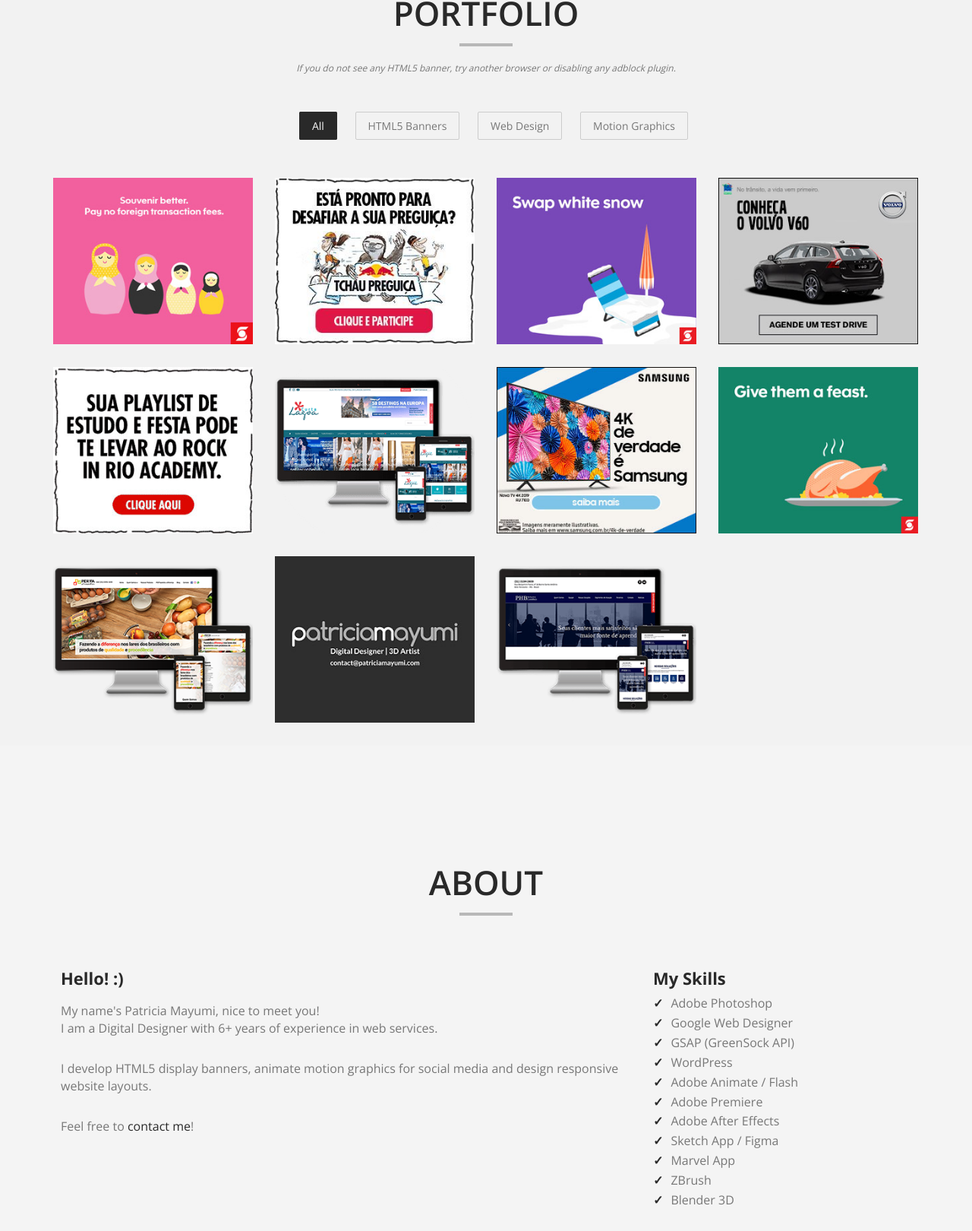
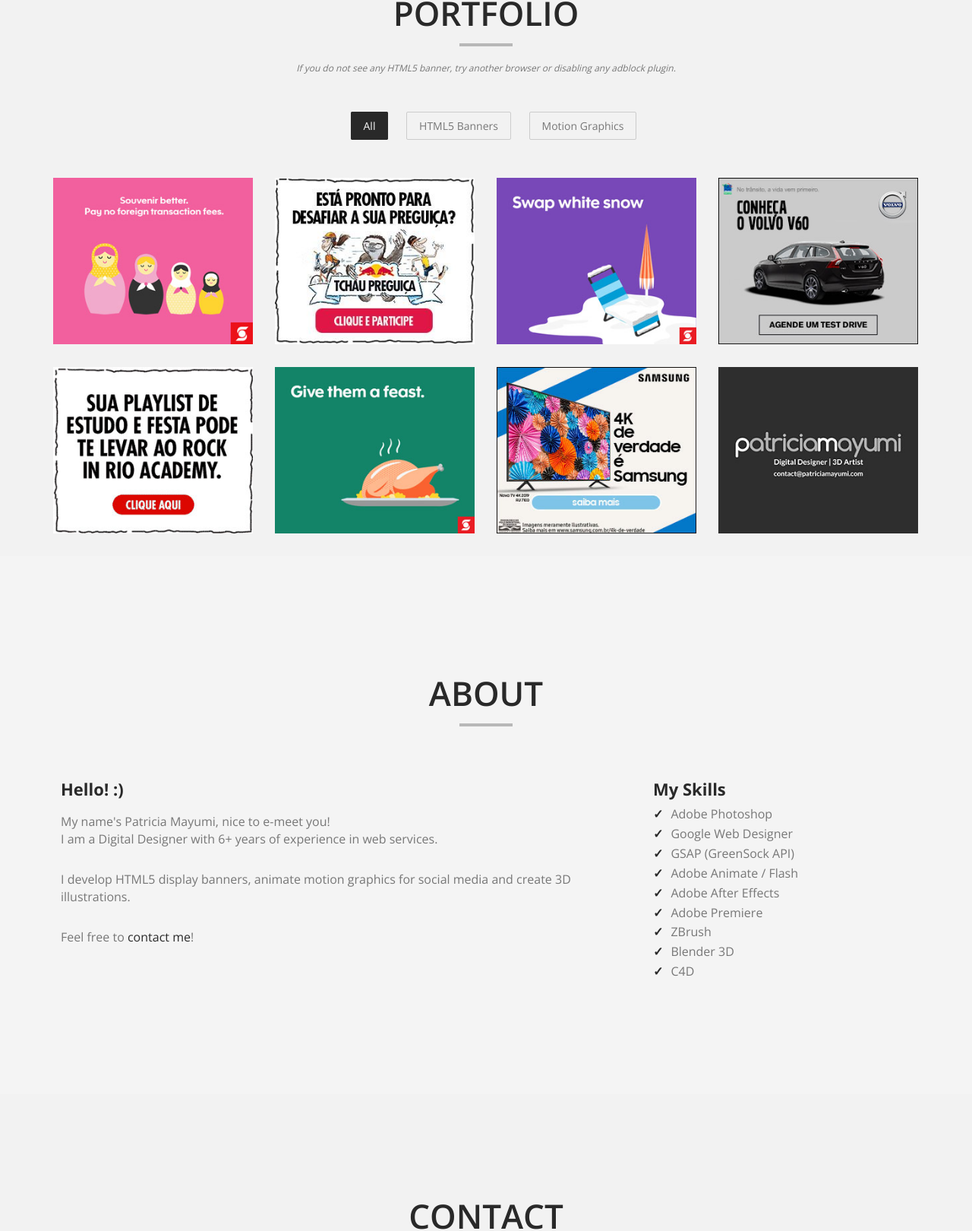
Before and after one commit to patmayumi/portfolio, a plain HTML site: page index.html in a window 1280 px wide. Shown: the part 943-2563 px from the top of the page at 76% size. Drawn offline with nearby package versions, Linux system fonts and the light colour scheme.

Commit message:
Add 3D / Remove webdesign

```diff
--- a/index.html
+++ b/index.html
@@ -72,7 +72,7 @@
         <div class="col-md-12">
             <img src="img/logo_patricia-mayumi.png" alt="Logo Patricia Mayumi" class="logo">
             <h1>I'm a <span class="highlight">Digital Designer</span>.</h1>
-            <p class="intro-text">I develop <span class="highlight">HTML5 animated banners</span> , animate <span class="highlight">motion graphics</span> and design <span class="highlight">UI layouts</span>.</p>
+            <p class="intro-text">I develop <span class="highlight">HTML5 animated banners</span> , animate <span class="highlight">motion graphics</span> and create <span class="highlight">3D illustrations</span>.</p>
           </div>
       </div>
     </div>
@@ -94,7 +94,7 @@
           <ol class="type">
             <li><a href="#" data-filter="*" class="active">All</a></li>
             <li><a href="#" data-filter=".banners">HTML5 Banners</a></li>
-            <li><a href="#" data-filter=".webdesign">Web Design</a></li>
+            <!-- <li><a href="#" data-filter=".3D">3D</a></li> -->
             <li><a href="#" data-filter=".mograph">Motion Graphics</a></li>
           </ol>
         </li>
@@ -159,14 +159,14 @@
           </div>
         </div>
 
-        <div class="col-xs-12 col-sm-6 col-md-3 col-lg-3 webdesign">
+        <div class="col-xs-12 col-sm-6 col-md-3 col-lg-3 banners">
           <div class="portfolio-item">
-            <div class="hover-bg"> <a href="http://www.curtalagoa.com.br" target="_blank">
+            <div class="hover-bg"> <a href="https://patmayumi.github.io/scotia_momentum_bcb_728x90/" target="_blank" title="Red Bull - Stay Fitr">
               <div class="hover-text">
-                <h4>Curta Lagoa</h4>
-                <p>Web Design</p>
+                <h4>Scotiabank - Banner 728x90</h4>
+                <p>HTML5 Banner / GWD</p>
               </div>
-              <img src="img/portfolio/web_curtalagoa.png" class="img-responsive portfolio-item-center" alt="Curta Lagoa"> </a> </div>
+              <img src="img/portfolio/banner_300x250_scotia_feast.jpg" class="img-responsive portfolio-item-center" alt="Scotiabank Banner"> </a> </div>
           </div>
         </div>
 
@@ -181,28 +181,6 @@
           </div>
         </div>
 
-        <div class="col-xs-12 col-sm-6 col-md-3 col-lg-3 banners">
-          <div class="portfolio-item">
-            <div class="hover-bg"> <a href="https://patmayumi.github.io/scotia_momentum_bcb_728x90/" target="_blank" title="Red Bull - Stay Fitr">
-              <div class="hover-text">
-                <h4>Scotiabank - Banner 728x90</h4>
-                <p>HTML5 Banner / GWD</p>
-              </div>
-              <img src="img/portfolio/banner_300x250_scotia_feast.jpg" class="img-responsive portfolio-item-center" alt="Scotiabank Banner"> </a> </div>
-          </div>
-        </div>
-
-        <div class="col-xs-12 col-sm-6 col-md-3 col-lg-3 webdesign">
-          <div class="portfolio-item">
-            <div class="hover-bg"> <a href="http://www.perfaalimentos.com.br" target="_blank">
-              <div class="hover-text">
-                <h4>PERFA Alimentos</h4>
-                <p>Web Design</p>
-              </div>
-              <img src="img/portfolio/web_perfa.png" class="img-responsive portfolio-item-center" alt="Perfa Alimentos"> </a> </div>
-          </div>
-        </div>
-
         <div class="col-xs-12 col-sm-6 col-md-3 col-lg-3 mograph">
           <div class="portfolio-item">
             <div class="hover-bg"> <a href="https://vimeo.com/372281355" target="_blank">
@@ -211,17 +189,6 @@
                 <p>Motion Graphics</p>
               </div>
               <img src="img/portfolio/demoreel.jpg" class="img-responsive portfolio-item-center" alt="Patricia Mayumi Demo Reel"> </a> </div>
-          </div>
-        </div>
-
-        <div class="col-xs-12 col-sm-6 col-md-3 col-lg-3 webdesign">
-          <div class="portfolio-item">
-            <div class="hover-bg"> <a href="http://www.phbsolucoescontabeis.com.br" target="_blank">
-              <div class="hover-text">
-                <h4>PHB Soluções Contábeis</h4>
-                <p>Web Design</p>
-              </div>
-              <img src="img/portfolio/web_phbsolucoescontabeis.png" class="img-responsive portfolio-item-center" alt="PHB Soluções Contábeis"> </a> </div>
           </div>
         </div>
 
@@ -241,8 +208,8 @@
       <div class="col-md-8">
         <div class="about-text">
           <h3>Hello! :)</h3>
-          <p>My name's Patricia Mayumi, nice to meet you!<br>I am a Digital Designer with 6+ years of experience in web services.</p>
-          <p>I develop HTML5 display banners, animate motion graphics for social media and design responsive website layouts.</p>
+          <p>My name's Patricia Mayumi, nice to e-meet you!<br>I am a Digital Designer with 6+ years of experience in web services.</p>
+          <p>I develop HTML5 display banners, animate motion graphics for social media and create 3D illustrations.</p>
           <p>Feel free to <a href="mailto:contact@patriciamayumi.com">contact me</a>!</p>
         </div>
       </div>
@@ -253,14 +220,12 @@
             <li>Adobe Photoshop</li>
             <li>Google Web Designer</li>
             <li>GSAP (GreenSock API)</li>
-            <li>WordPress</li>
             <li>Adobe Animate / Flash</li>
+            <li>Adobe After Effects</li>
             <li>Adobe Premiere</li>
-            <li>Adobe After Effects</li>
-            <li>Sketch App / Figma</li>
-            <li>Marvel App</li>
             <li>ZBrush</li>
             <li>Blender 3D</li>
+            <li>C4D</li>
           </ul>
         </div>
       </div>
@@ -286,7 +251,7 @@
 </div>
 <div id="footer">
   <div class="container">
-    <p>Copyright &copy; 2019.</p>
+    <p>Copyright &copy; 2021.</p>
   </div>
 </div>
 
```
